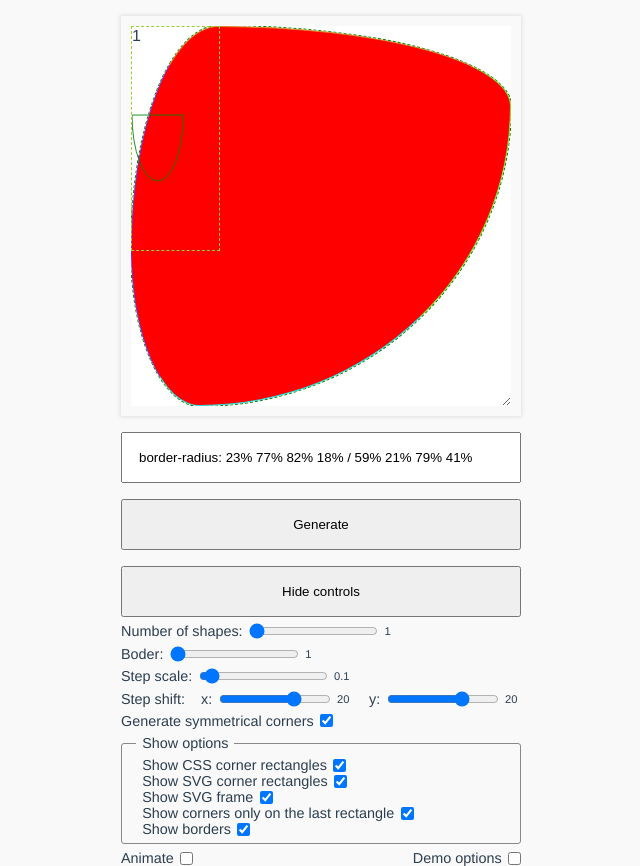
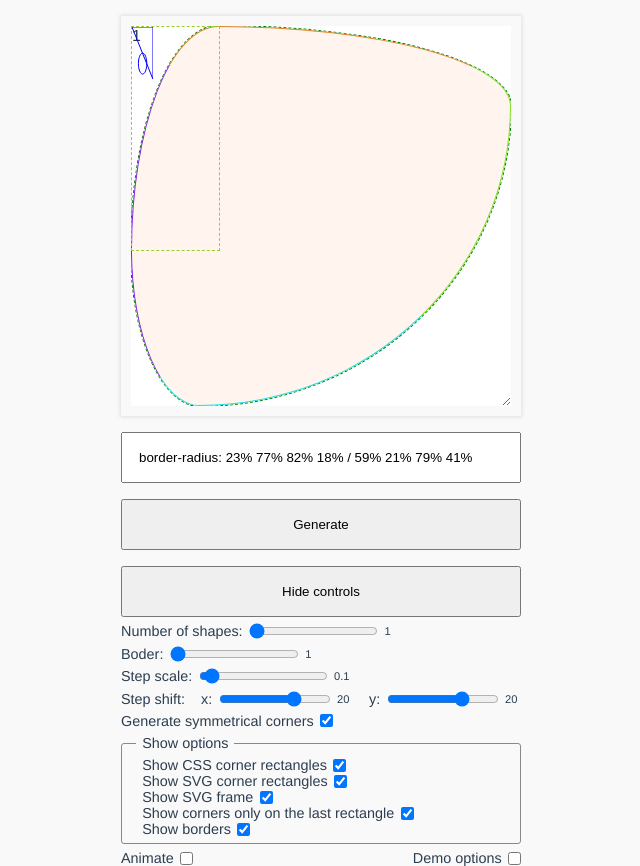
Before and after one commit to maxzz/border-radius-generator, a Vue app: page / in a window 1280 px wide. Shown: the whole page, without its empty margins (319-959 px from the left). Built offline with nearby package versions, Linux system fonts and the light colour scheme.

Commit message:
feature: experimenting with SVG arc. 3

```diff
--- a/src/App.vue
+++ b/src/App.vue
@@ -8,10 +8,11 @@
                 :style="{
                     borderRadius: generatedCss,
                     transform: getBubbaTransform(item),
-                    backgroundColor: getBubbaBackground(item),
+                    backgroundColor: 'seashell',
                     outline: options.showCssRects ? '1px dashed green' : 'none'
                 }"
             >
+                <!-- backgroundColor: getBubbaBackground(item), -->
                 <div class="markers" v-if="!options.showOnlyOneRect || item === Number(options.shapes)"
                     :style="{
                         '--w0': corners[0],
@@ -22,6 +23,7 @@
                         '--h1': corners[5],
                         '--h2': corners[6],
                         '--h3': corners[7],
+                        '--real': 'calc(var(--w0) + 1px)',
                     }"
                 >
                     <!-- <template v-if="options.showCssRects">
@@ -32,9 +34,16 @@
                     </template> -->
 
                     <template v-if="options.showSvgFrame">
-                        <svg class="svg-marker bm-tl" viewBox="0 0 100 100">
-                            <path :d="`M-0,${woPersent(corners[0])}a${woPersent(corners[0])},${woPersent(corners[4])} 0 1,0 ${woPersent(corners[4])},0Z`" fill="none" stroke="green" pathLength="1"/>
-                        </svg>
+                        <div class="svg-marker bm-tl">
+                            <svg class="ttt" viewBox='0 0 100 100' preserveAspectRatio="none">
+                                <!-- Now in here, a coordinate (25,50) corresponds to (25%,50%) of the outer viewport. -->
+                                <path d="M0,0 L100,0 L100,100 L0,0" fill="none" stroke="blue" vector-effect="non-scaling-stroke"/>
+
+                                <path d="M50,50 A20,20 0 1 0 51,50 " fill="none" stroke="blue" vector-effect="non-scaling-stroke"/>
+
+                                <path d="M0,100 A20,10 0 0 0 100,100 " fill="red" stroke="pink" vector-effect="non-scaling-stroke"/>
+                            </svg>
+                        </div>
 
                         <!--
                         <svg class="svg-marker bm-tl" :style="{fill: options.showSvgRects ? 'rgba(0, 255, 0, .2)' : 'none'}"> <ellipse :cx="`100%`" :cy="`100%`" :rx="`100%`" :ry="`100%`"/> </svg>
@@ -338,6 +347,11 @@
         background-color: #f9f9f9;
     }
 
+    .ttt {
+        width: var(--real);
+        height: var(--real);
+    }
+
     main {
         display: grid;
         row-gap: 1rem;
```
